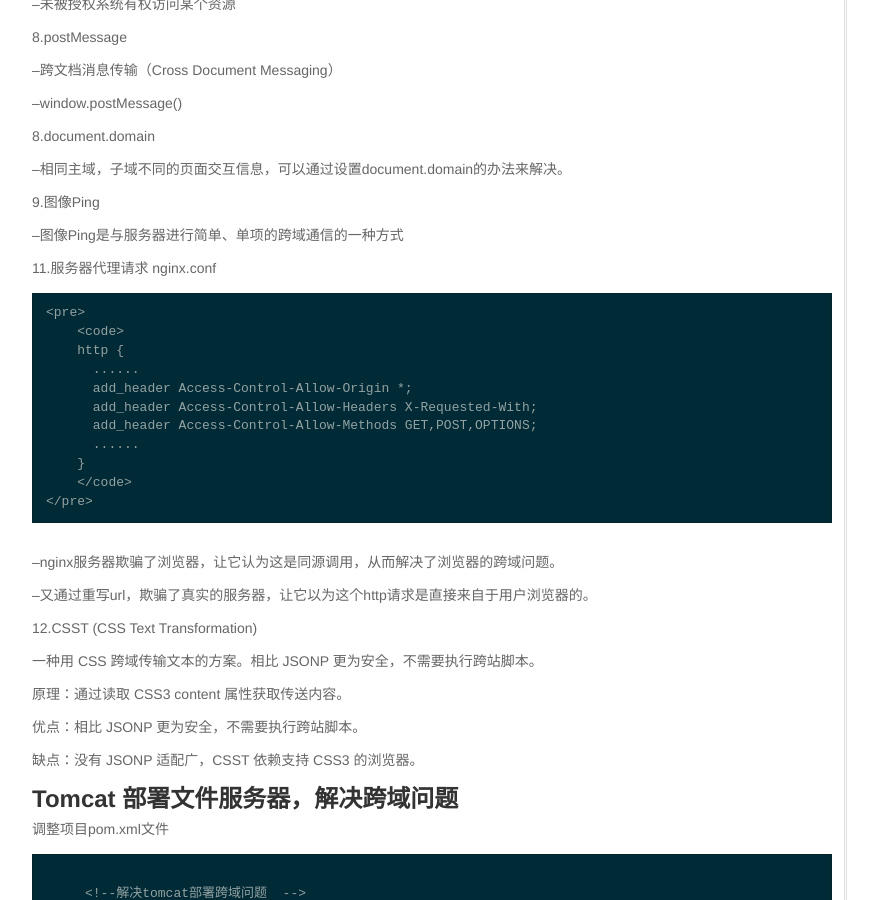
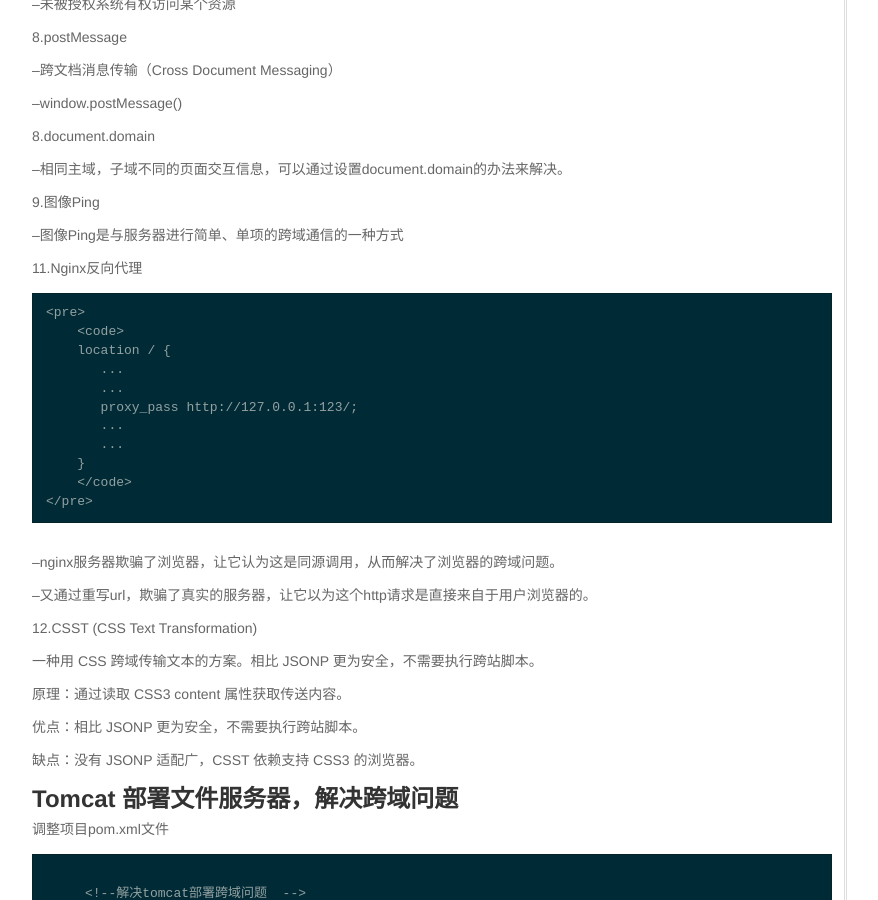
Before and after one commit to wkylin/wkylin.github.com, a Jekyll site: the page built from _posts/core-samples/2016-07-14-tomcat-cors.md, in a window 1280 px wide and 900 px high, scrolled down 1521 px. Shown: the whole window, without its empty margins (48-926 px from the left). Built offline with Jekyll 4.4.1, drawn with Linux system fonts in a browser that asks for light colours; comment, search, counter and statistics services are not loaded; some of the changed text lies outside the part shown.

Commit message:
tomcat cors .....

```diff
--- a/_posts/core-samples/2016-07-14-tomcat-cors.md
+++ b/_posts/core-samples/2016-07-14-tomcat-cors.md
@@ -97,16 +97,16 @@
 
 --图像Ping是与服务器进行简单、单项的跨域通信的一种方式
 
-11.服务器代理请求 nginx.conf
+11.Nginx反向代理
 
     <pre>
         <code>
-        http {
-          ......
-          add_header Access-Control-Allow-Origin *;
-          add_header Access-Control-Allow-Headers X-Requested-With;
-          add_header Access-Control-Allow-Methods GET,POST,OPTIONS;
-          ......
+        location / {
+           ...
+           ...
+           proxy_pass http://127.0.0.1:123/;
+           ...
+           ...
         }
         </code>
     </pre>
@@ -284,3 +284,7 @@
 
 13.前后端分离，ajax前端跨域访问后端
 <http://blog.csdn.net/u014001866/article/details/50557294/>
+
+14.add CORS support to server
+
+<http://enable-cors.org/server.html/>
```
